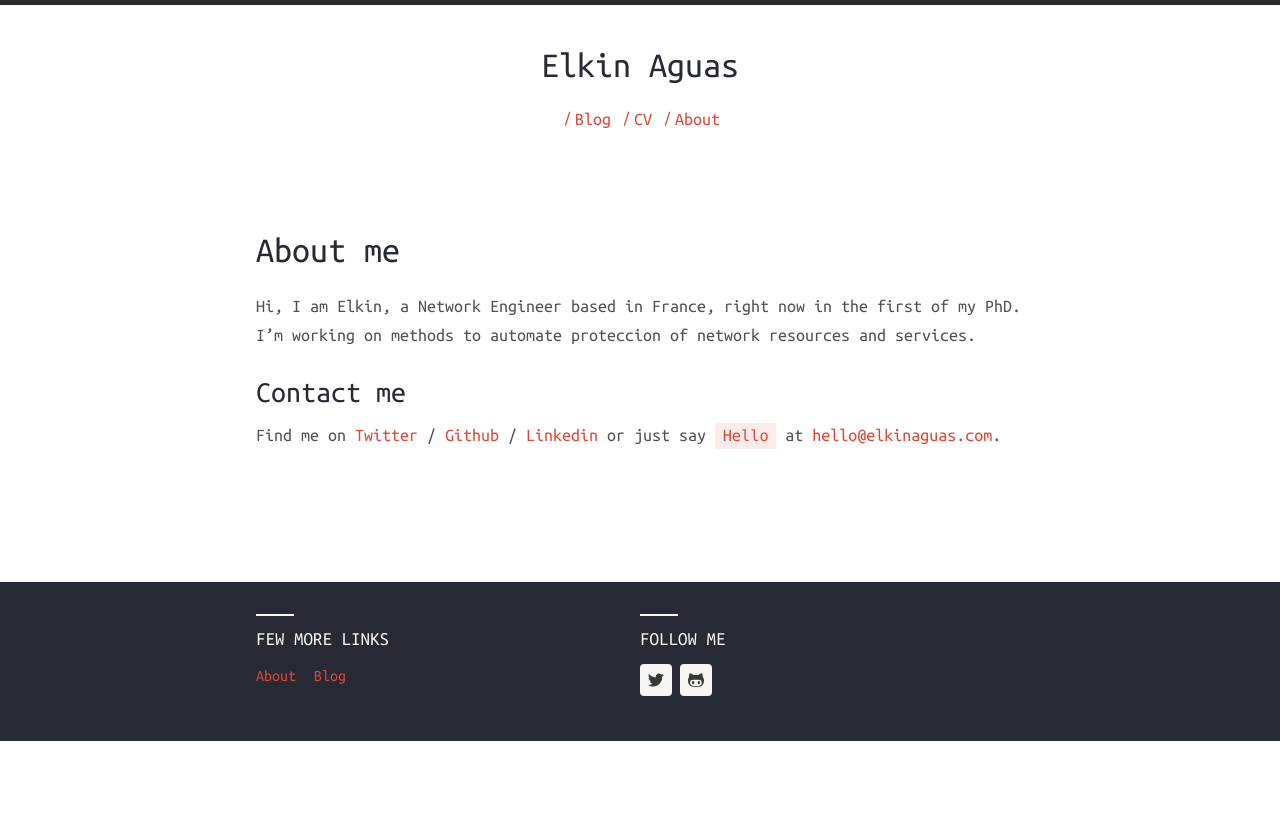
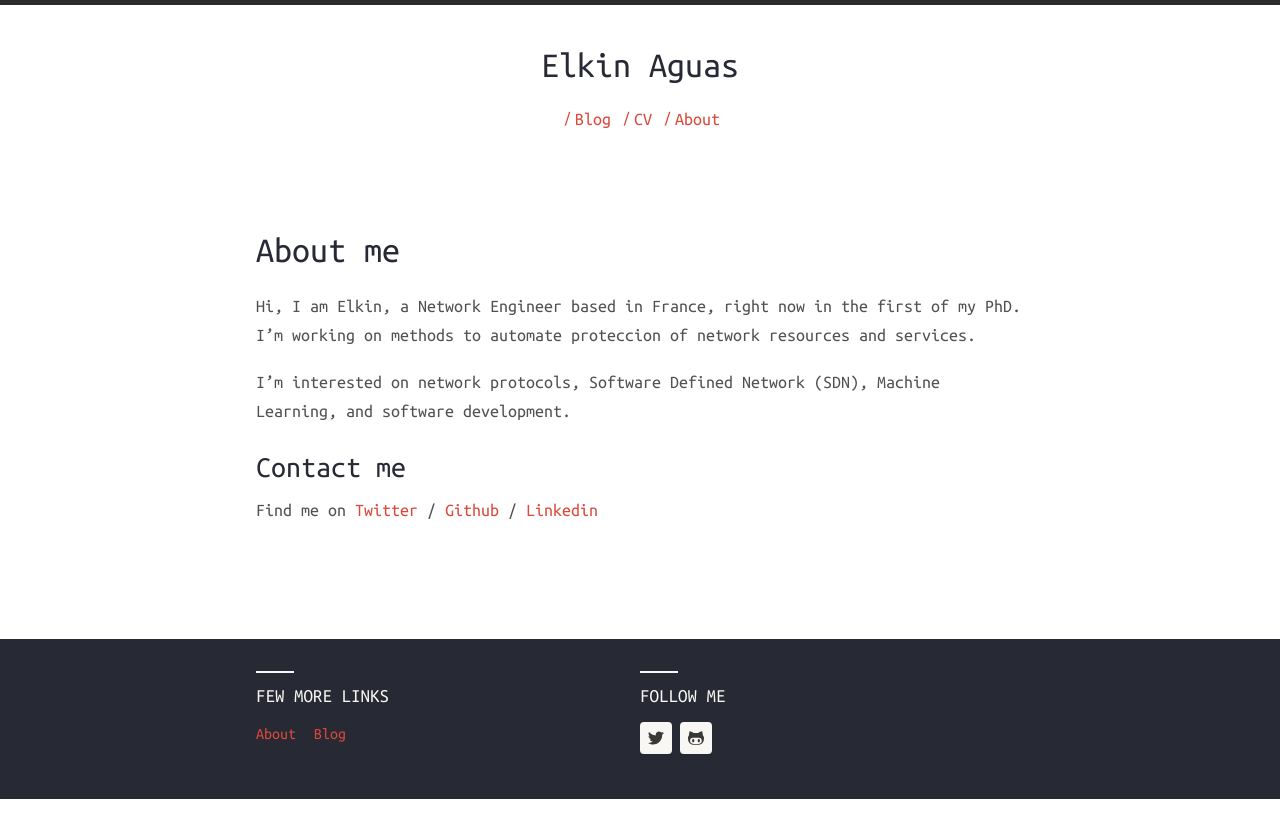
Before and after one commit to elkinaguas/elkinaguas.github.io, a Jekyll site: the page built from about.md, in a window 1280 px wide. Shown: the top 838 px of the page. Built offline with Jekyll 4.4.1, drawn with Linux system fonts in a browser that asks for light colours; nearby versions of some CDN libraries.

Commit message:
Update about.md

```diff
--- a/about.md
+++ b/about.md
@@ -7,10 +7,11 @@ permalink: /about/
 
 Hi, I am Elkin, a Network Engineer based in France, right now in the first of my PhD. I'm working on methods to automate proteccion of network resources and services.
 
+I'm interested on network protocols, Software Defined Network (SDN), Machine Learning, and software development.
+
 ### Contact me
 
-Find me on [Twitter][Twitter] / [Github][github] / [Linkedin][linkedin] or just say `Hello` at <a href="mailto:hello@elkinaguas.com?Subject=Hello" target="_blank">hello@elkinaguas.com</a>.
-
+Find me on [Twitter][Twitter] / [Github][github] / [Linkedin][linkedin]
 
 [github]: https://github.com/elkinaguas
 [twitter]: https://twitter.com/elkinaguas
```
